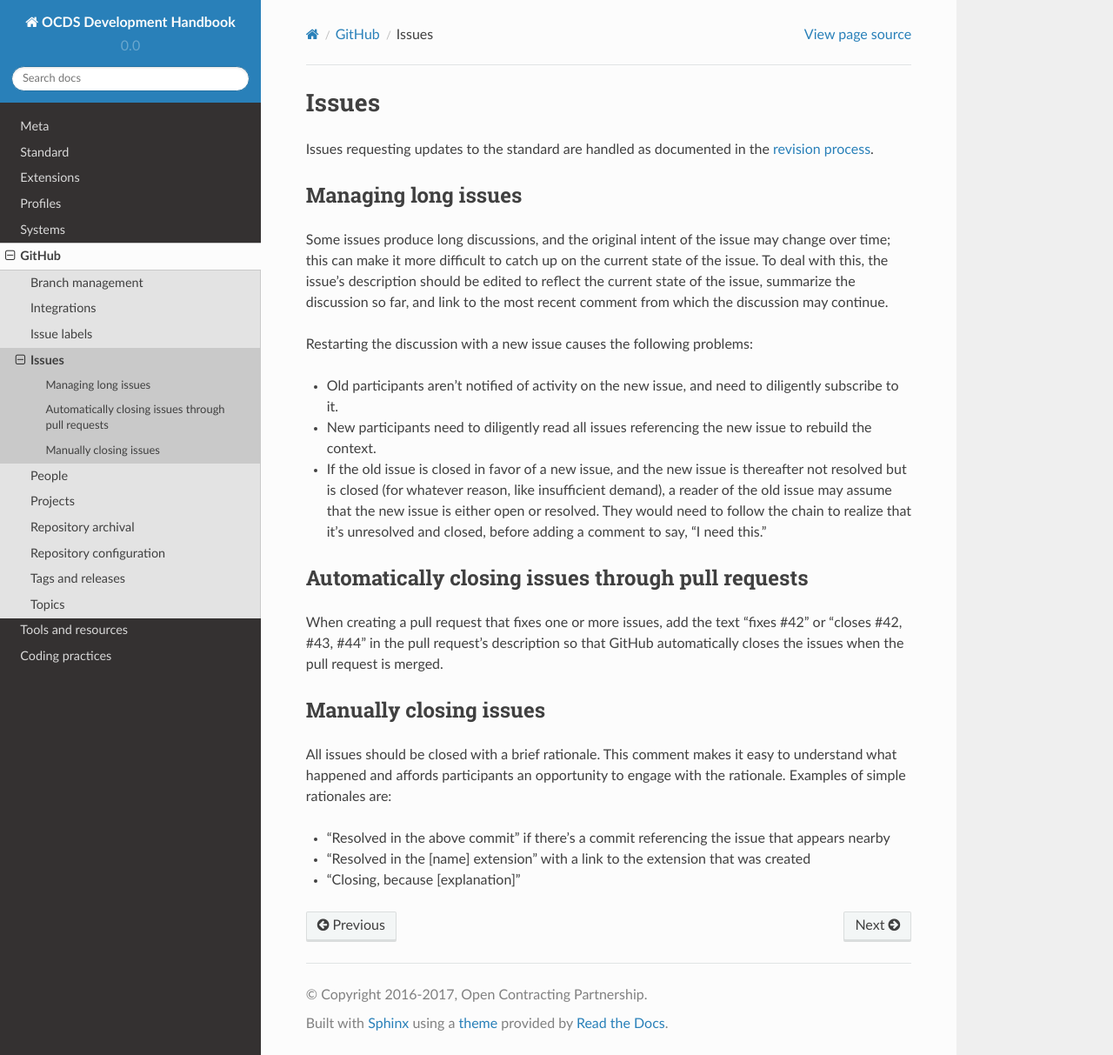
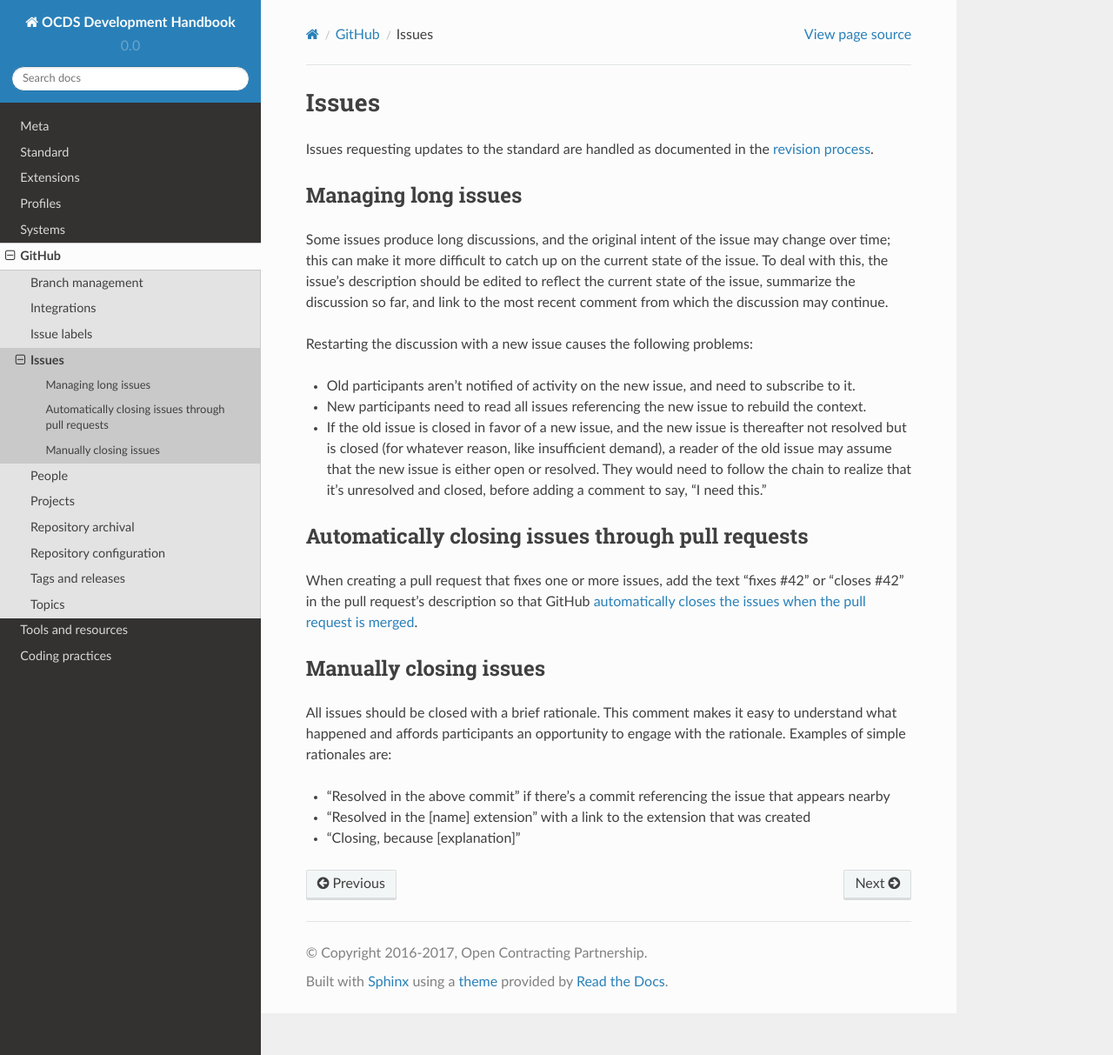
Before and after one commit to open-contracting/standard-development-handbook, a Sphinx documentation site: the page built from docs/github/issues.md, in a window 1280 px wide and 1213 px high. Shown: the whole window at 87% size. Built offline with Sphinx 7.4.7 and the Read the Docs theme 2.0.0, drawn with Linux system fonts in a browser that asks for light colours.

Commit message:
Add link to GitHub feature, abbreviate text to appear on one line

```diff
--- a/docs/github/issues.md
+++ b/docs/github/issues.md
@@ -8,13 +8,13 @@ Some issues produce long discussions, and the original intent of the issue may c
 
 Restarting the discussion with a new issue causes the following problems:
 
-* Old participants aren't notified of activity on the new issue, and need to diligently subscribe to it.
-* New participants need to diligently read all issues referencing the new issue to rebuild the context.
+* Old participants aren't notified of activity on the new issue, and need to subscribe to it.
+* New participants need to read all issues referencing the new issue to rebuild the context.
 * If the old issue is closed in favor of a new issue, and the new issue is thereafter not resolved but is closed (for whatever reason, like insufficient demand), a reader of the old issue may assume that the new issue is either open or resolved. They would need to follow the chain to realize that it's unresolved and closed, before adding a comment to say, "I need this."
 
 ## Automatically closing issues through pull requests
 
-When creating a pull request that fixes one or more issues, add the text "fixes #42" or "closes #42, #43, #44" in the pull request's description so that GitHub automatically closes the issues when the pull request is merged.
+When creating a pull request that fixes one or more issues, add the text "fixes #42" or "closes #42" in the pull request's description so that GitHub [automatically closes the issues when the pull request is merged](https://help.github.com/articles/closing-issues-using-keywords/).
 
 ## Manually closing issues
 
```
